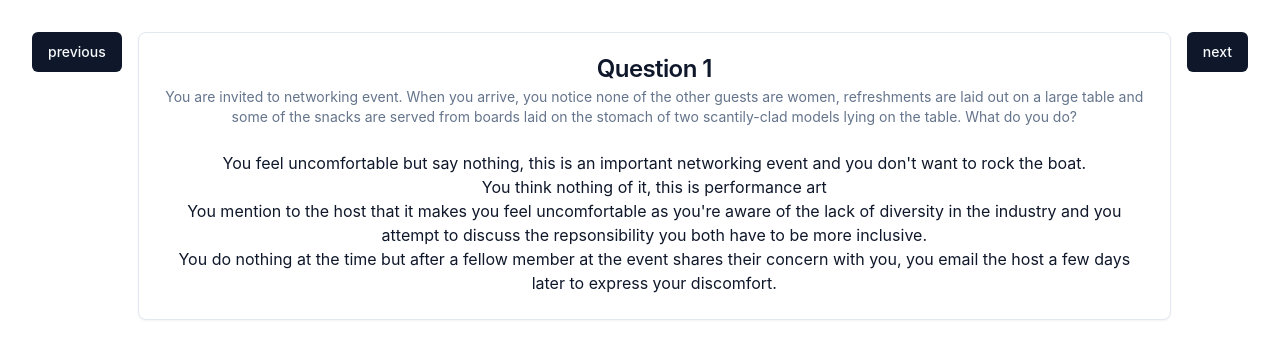
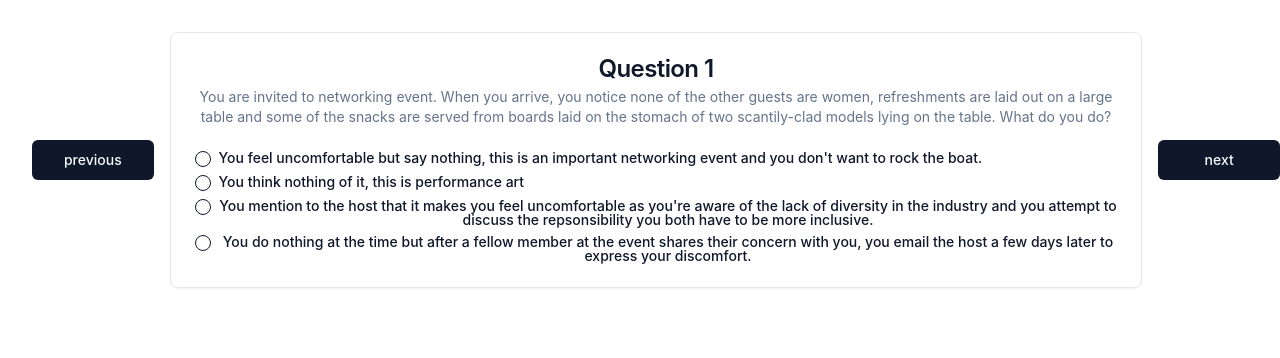
Before and after one commit to emmavharrison/unconscious-bias-app-v2, a React (Vite) app: page / in a window 1280 px wide. Shown: the top 358 px of the page. Built offline with nearby package versions, Linux system fonts and the light colour scheme; what tw-elements would draw is missing.

Commit message:
radio group working

```diff
--- a/package.json
+++ b/package.json
@@ -11,6 +11,8 @@
   },
   "dependencies": {
     "@radix-ui/react-alert-dialog": "^1.0.4",
+    "@radix-ui/react-label": "^2.0.2",
+    "@radix-ui/react-radio-group": "^1.1.3",
     "@radix-ui/react-slot": "^1.0.2",
     "class-variance-authority": "^0.6.1",
     "clsx": "^1.2.1",
--- a/src/components/Quiz.jsx
+++ b/src/components/Quiz.jsx
@@ -21,7 +21,7 @@ export const Quiz = () => {
   }
 
   return (
-    <div className="flex justify-center align-items-center gap-4">
+    <div className="grid grid-cols-[10%_80%_10%] items-center gap-4">
       <Button onClick={previous} >previous</Button>
       {questionCards[currentQ]}
       <Button onClick={next} >next</Button>
--- a/src/components/QuizCardV2.jsx
+++ b/src/components/QuizCardV2.jsx
@@ -6,13 +6,16 @@ import {
   CardHeader,
   CardTitle,
 } from "@/components/ui/card";
+import { Label } from "@/components/ui/label"
+import { RadioGroup, RadioGroupItem } from "@/components/ui/radio-group"
 
 export function QuizCardV2({ question }) {
   const { number, scenario, answers, multiSelect } = question;
 
   const handleOptionSelect = (option) => {
     // Handle option selection here
-    console.log(`Selected option for question ${number}: ${option}`);
+    console.log(`Selected option for question ${number}: ${option.option}`);
+    console.log(option.score)
   };
 
   return (
@@ -23,11 +26,17 @@ export function QuizCardV2({ question }) {
           <CardDescription>{scenario}</CardDescription>
         </CardHeader>
         <CardContent>
+          <RadioGroup defaultValue="comfortable">
           {answers.map((answer, index) => (
-            <p key={index} onClick={() => handleOptionSelect(answer.option)}>
-              {answer.option}
-            </p>
+
+            <div key={index} onClick={() => handleOptionSelect(answer)} className="flex space-x-2">
+              <RadioGroupItem value={answer.score} id={index} />
+              <Label className="flex justify-center" htmlFor={index}>{answer.option}</Label>
+            </div>
           ))}
+
+          </RadioGroup>
+
         </CardContent>
       </Card>
     </>
--- /dev/null
+++ b/src/components/ui/label.tsx
@@ -0,0 +1,26 @@
+"use client"
+
+import * as React from "react"
+import * as LabelPrimitive from "@radix-ui/react-label"
+import { cva, type VariantProps } from "class-variance-authority"
+
+import { cn } from "@/lib/utils"
+
+const labelVariants = cva(
+  "text-sm font-medium leading-none peer-disabled:cursor-not-allowed peer-disabled:opacity-70"
+)
+
+const Label = React.forwardRef<
+  React.ElementRef<typeof LabelPrimitive.Root>,
+  React.ComponentPropsWithoutRef<typeof LabelPrimitive.Root> &
+    VariantProps<typeof labelVariants>
+>(({ className, ...props }, ref) => (
+  <LabelPrimitive.Root
+    ref={ref}
+    className={cn(labelVariants(), className)}
+    {...props}
+  />
+))
+Label.displayName = LabelPrimitive.Root.displayName
+
+export { Label }
--- /dev/null
+++ b/src/components/ui/radio-group.tsx
@@ -0,0 +1,44 @@
+"use client"
+
+import * as React from "react"
+import * as RadioGroupPrimitive from "@radix-ui/react-radio-group"
+import { Circle } from "lucide-react"
+
+import { cn } from "@/lib/utils"
+
+const RadioGroup = React.forwardRef<
+  React.ElementRef<typeof RadioGroupPrimitive.Root>,
+  React.ComponentPropsWithoutRef<typeof RadioGroupPrimitive.Root>
+>(({ className, ...props }, ref) => {
+  return (
+    <RadioGroupPrimitive.Root
+      className={cn("grid gap-2", className)}
+      {...props}
+      ref={ref}
+    />
+  )
+})
+RadioGroup.displayName = RadioGroupPrimitive.Root.displayName
+
+const RadioGroupItem = React.forwardRef<
+  React.ElementRef<typeof RadioGroupPrimitive.Item>,
+  React.ComponentPropsWithoutRef<typeof RadioGroupPrimitive.Item>
+>(({ className, ...props }, ref) => {
+  return (
+    <RadioGroupPrimitive.Item
+      ref={ref}
+      className={cn(
+        "aspect-square h-4 w-4 rounded-full border border-primary text-primary ring-offset-background focus:outline-none focus-visible:ring-2 focus-visible:ring-ring focus-visible:ring-offset-2 disabled:cursor-not-allowed disabled:opacity-50",
+        className
+      )}
+      {...props}
+    >
+      <RadioGroupPrimitive.Indicator className="flex items-center justify-center">
+        <Circle className="h-2.5 w-2.5 fill-current text-current" />
+      </RadioGroupPrimitive.Indicator>
+    </RadioGroupPrimitive.Item>
+  )
+})
+RadioGroupItem.displayName = RadioGroupPrimitive.Item.displayName
+
+export { RadioGroup, RadioGroupItem }
```
Also changed, not shown: 1 other file (tests, documents, lock files or other folders).
